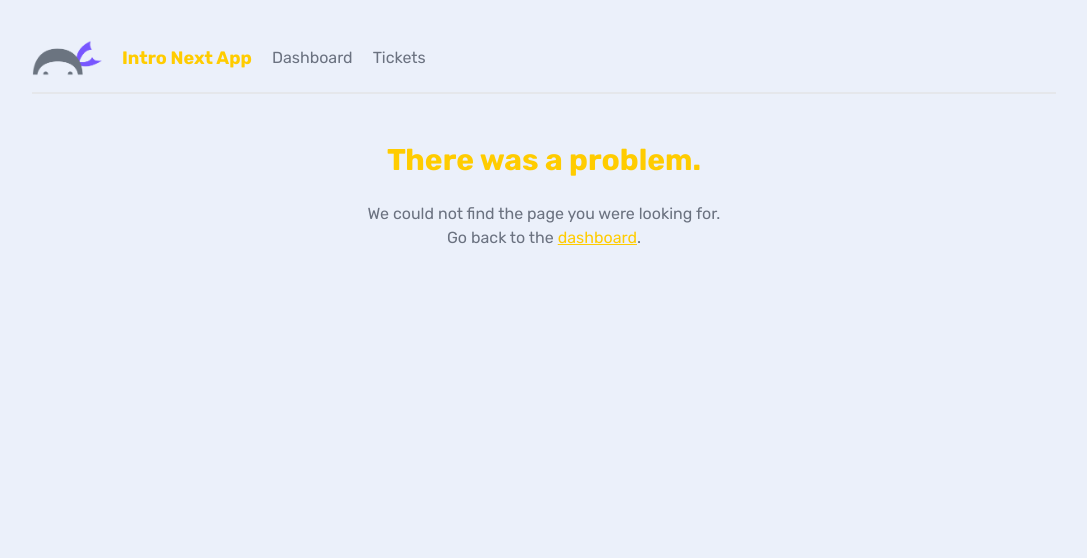
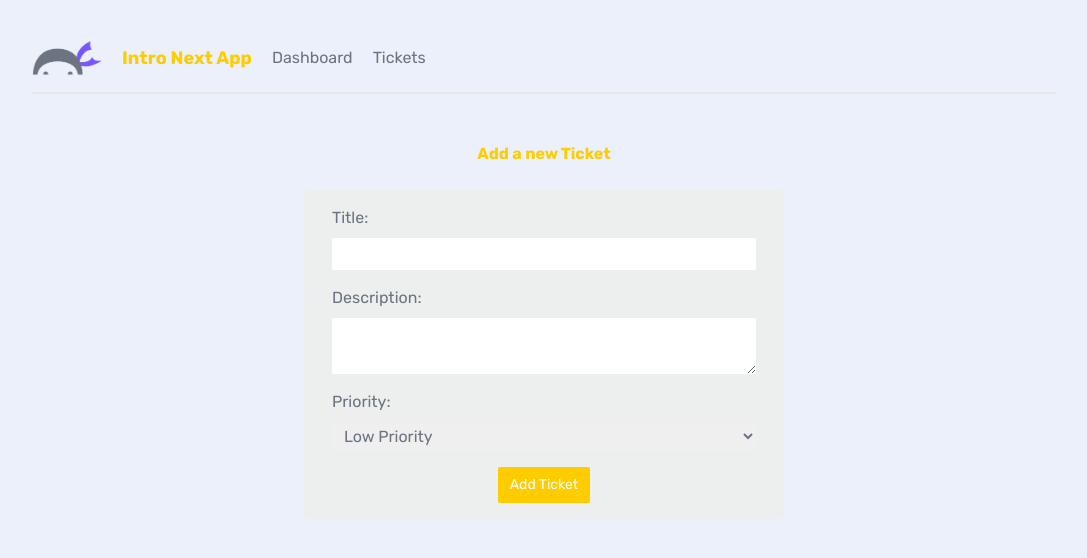
Before and after one commit to TandohAnthonyNwiAckah/intro-next-app, a Next.js app: page /tickets/create in a window 1280 px wide. Before the commit this address had no page. Shown: the top 558 px of the page, without its empty margins (96-1183 px from the left). Built offline with nearby package versions, Linux system fonts and the light colour scheme.

Commit message:
commit client form component

```diff
--- a/_data/db.json
+++ b/_data/db.json
@@ -20,6 +20,13 @@
       "body": "Lorem ipsum Triforce sit amet, Linkus Hyruleus tempus Ganondorf. Nunc ocarina sagittis quis Majoras Mask. Nulla in metus arcu. Suspendisse potenti. In vel mauris varius, consectetur Zora ipsum eget, Master Sword porttitor urna. Fusce elementum urna elit, eget eleifend velit consectetur eget. Integer vel lobortis ipsum, vitae auctor Ocarina of Time. Donec sed urna dapibus, interdum magna a, eleifend magna. Curabitur tincidunt enim a neque volutpat. Phasellus auctor magna vel nunc pretium, ut volutpat justo tristique. Pellentesque cursus convallis mauris, in tempus enim tincidunt vitae.",
       "priority": "high",
       "user_email": "tony@tanacom.io"
+    },
+    {
+      "id": "4a63",
+      "title": "Ugrade Software ",
+      "body": "Upgrade to the latest software by ..........",
+      "priority": "high",
+      "user_email": "john.doe@tanacom.io"
     }
   ]
 }
--- /dev/null
+++ b/app/tickets/create/createForm.jsx
@@ -0,0 +1,74 @@
+"use client";
+
+import { useRouter } from "next/navigation";
+import { useState } from "react";
+
+const CreateForm = () => {
+  const router = useRouter();
+
+  const [title, setTitle] = useState("");
+  const [body, setBody] = useState("");
+  const [priority, setPriority] = useState("low");
+  const [isLoading, setIsLoading] = useState(false);
+
+  const handleSubmit = async (e) => {
+    e.preventDefault();
+    setIsLoading(true);
+
+    const newTicket = {
+      title,
+      body,
+      priority,
+      user_email: "john.doe@tanacom.io",
+    };
+
+    const res = await fetch("http://localhost:4000/tickets", {
+      method: "POST",
+      headers: { "Content-Type": "application/json" },
+      body: JSON.stringify(newTicket),
+    });
+
+    if (res.status === 201) {
+      router.refresh();
+      router.push("/tickets");
+    }
+  };
+
+  return (
+    <form onSubmit={handleSubmit} className="w-1/2">
+      <label>
+        <span>Title:</span>
+
+        <input
+          required
+          type="text"
+          onChange={(e) => setTitle(e.target.value)}
+          value={title}
+        />
+      </label>
+      <label>
+        <span>Description:</span>
+        <textarea
+          required
+          onChange={(e) => setBody(e.target.value)}
+          value={body}
+        />
+      </label>
+      <label>
+        <span>Priority:</span>
+        <select onChange={(e) => setPriority(e.target.value)} value={priority}>
+          <option value="low">Low Priority</option>
+          <option value="medium">Medium Priority</option>
+          <option value="high">High Priority</option>
+        </select>
+      </label>
+
+      <button className="btn-primary" disabled={isLoading}>
+        {isLoading && <span>Adding...</span>}
+        {!isLoading && <span>Add Ticket</span>}
+      </button>
+    </form>
+  );
+};
+
+export default CreateForm;
--- /dev/null
+++ b/app/tickets/create/page.jsx
@@ -0,0 +1,15 @@
+"use client";
+
+import CreateForm from "./createForm";
+
+const CreateTicket = () => {
+  return (
+    <main>
+      <h2 className="text-primary text-center">Add a new Ticket</h2>
+
+      <CreateForm />
+    </main>
+  );
+};
+
+export default CreateTicket;
```
Lines whose indentation alone changed are shown as unchanged.
